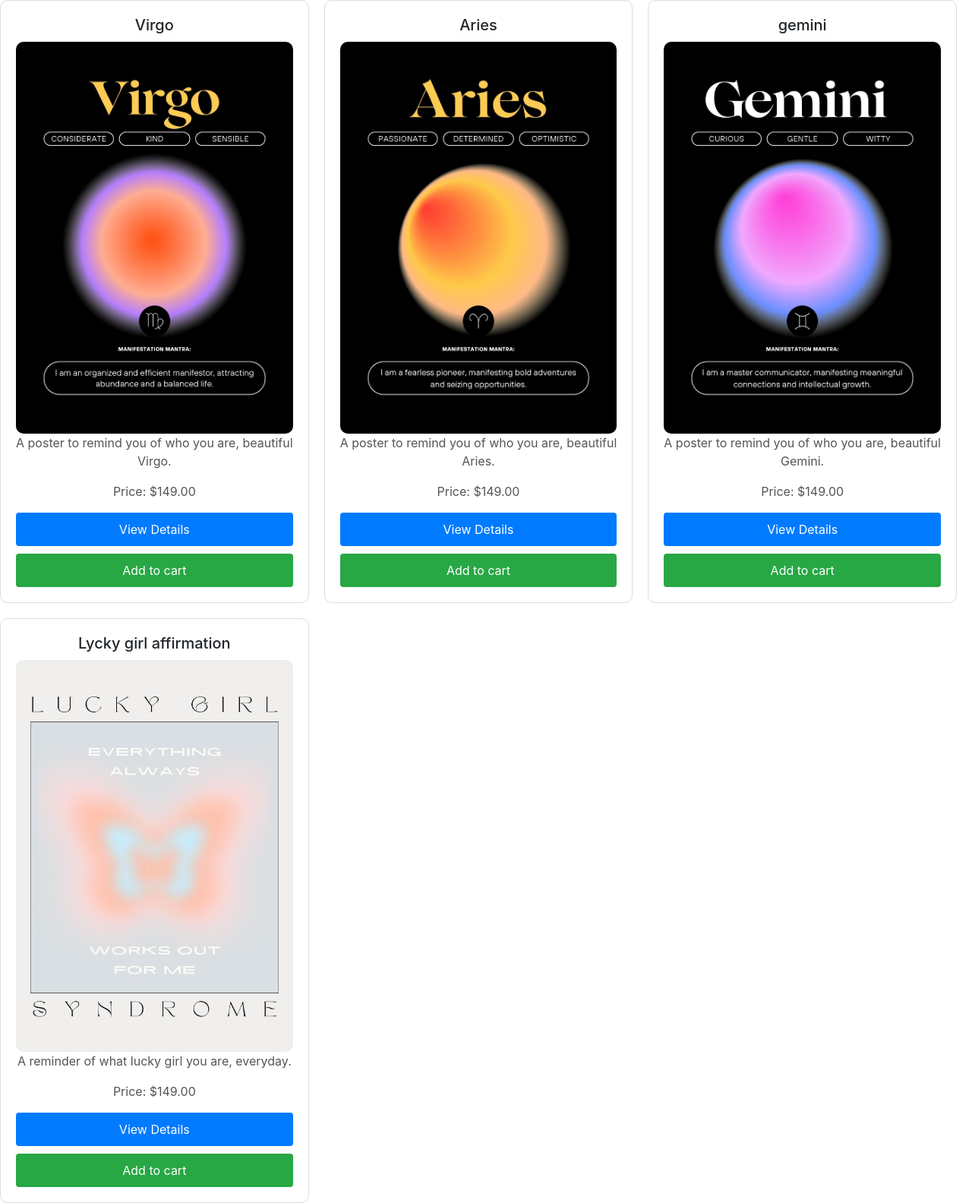
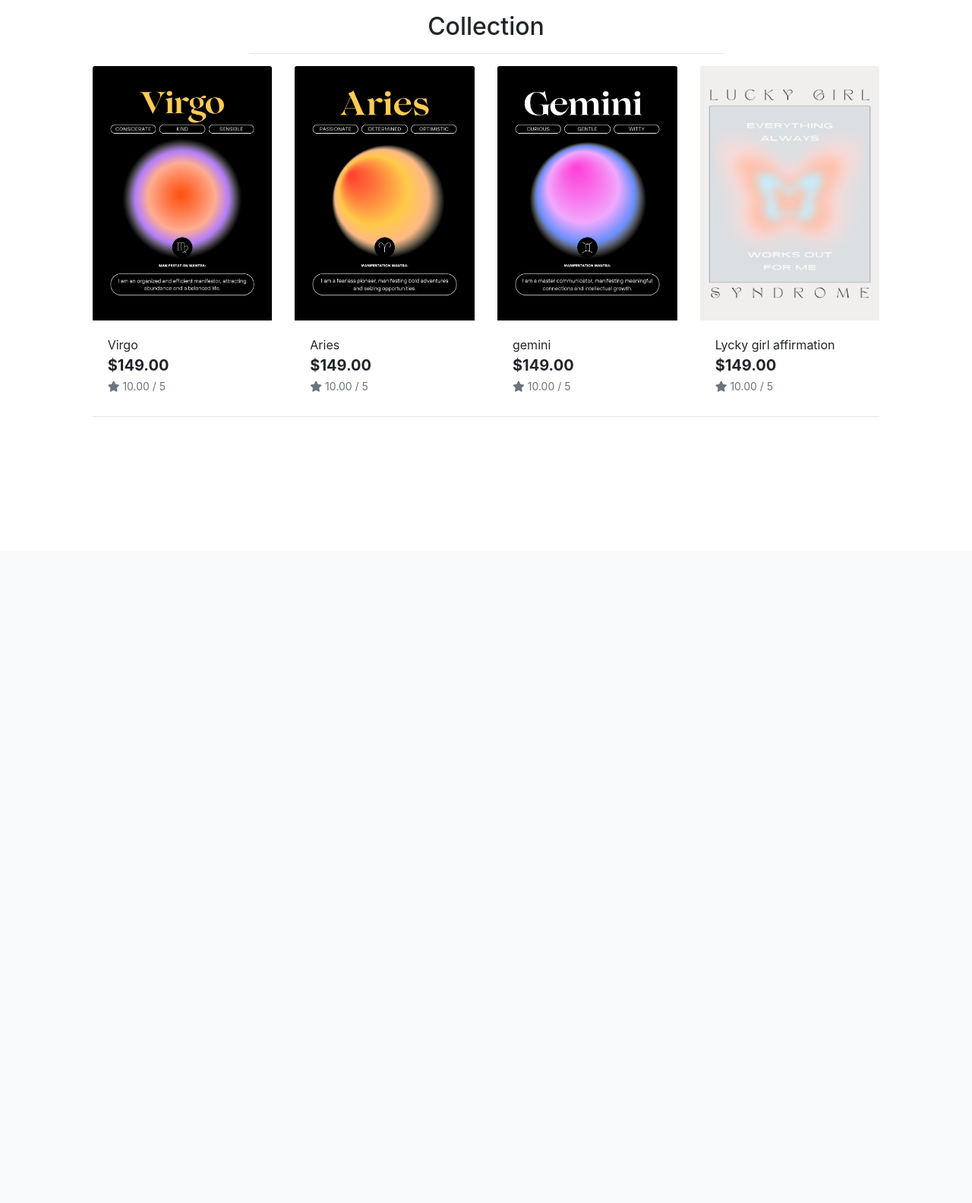
Before and after one commit to emmhe015/SoulPowerPosters, a Django app: page /products/ in a window 1280 px wide. Shown: the part 74-1658 px from the top of the page at 76% size. After the commit the page ends 623 px from the top, so only its background shows below. Run offline with Django 3.2, Linux system fonts and the light colour scheme; data comes from the database, SQL or seed files in the repository; some libraries are stand-ins or nearby versions.

Commit message:
Update style in product_list

```diff
--- a/store/templates/store/product_list.html
+++ b/store/templates/store/product_list.html
@@ -1,16 +1,79 @@
 {% extends "store/base.html" %}
+{% load static %}
+
+{% block page_header %}
+    <div class="container header-container">
+        <div class="row">
+            <div class="col"></div>
+        </div>
+    </div>
+{% endblock %}
+
 {% block content %}
-<div class="product-list">
-    {% for product in products %}
-        <div class="product-item">
-            <h3>{{ product.name }}</h3>
-            <img src="{{ product.image.url }}" alt="{{ product.name }}" class="img-fluid">
-            <p>{{ product.description }}</p>
-            <p>{{ product.review }}</p>
-            <p>Price: ${{ product.price }}</p>
-            <a href="{% url 'product_detail' product.id %}" class="btn btn-primary">View Details</a>
-            <a href="{% url 'add_to_cart' product.id %}" class="btn btn-success">Add to cart</a>
+    <div class="overlay"></div>
+    <div class="container-fluid">
+        <div class="row">
+            <div class="col text-center mt-3">
+                <h2 class="logo-font">Collection</h2>
+                <hr class="w-50 mb-1">
+            </div>
         </div>
-    {% endfor %}
-</div>
+        <div class="row">
+            <div class="product-container col-10 offset-1">
+                <div class="row mt-1 mb-2"></div>
+                <div class="row">
+                    {% for product in products %}
+                        <div class="col-sm-6 col-md-6 col-lg-4 col-xl-3">
+                            <div class="card h-100 border-0">
+                                {% if product.image %}
+                                <a href="">
+                                    <img class="card-img-top img-fluid" src="{{ product.image.url }}" alt="{{ product.name }}">
+                                </a>
+                                {% else %}
+                                <a href="">
+                                    <img class="card-img-top img-fluid" src="{{ MEDIA_URL }}noimage.png" alt="{{ product.name }}">
+                                </a>
+                                {% endif %}
+                                <div class="card-body pb-0">
+                                    <p class="mb-0">{{ product.name }}</p>
+                                </div>
+                                <div class="card-footer bg-white pt-0 border-0 text-left">
+                                    <div class="row">
+                                        <div class="col">
+                                            <p class="lead mb-0 text-left font-weight-bold">${{ product.price }}</p>
+                                            {% if product.rating %}
+                                                <small class="text-muted"><i class="fas fa-star mr-1"></i>{{ product.rating }} / 5</small>
+                                            {% else %}
+                                                <small class="text-muted">No Rating</small>
+                                            {% endif %}
+                                        </div>
+                                    </div>
+                                </div>
+                            </div>
+                        </div>
+                        {% if forloop.counter|divisibleby:1 %}
+                            <div class="col-12 d-sm-none mb-5">
+                                <hr>
+                            </div>
+                        {% endif %}
+                        {% if forloop.counter|divisibleby:2 %}
+                            <div class="col-12 d-none d-sm-block d-md-block d-lg-none mb-5">
+                                <hr>
+                            </div>
+                        {% endif %}
+                        {% if forloop.counter|divisibleby:3 %}
+                            <div class="col-12 d-none d-lg-block d-xl-none mb-5">
+                                <hr>
+                            </div>
+                        {% endif %}
+                        {% if forloop.counter|divisibleby:4 %}
+                            <div class="col-12 d-none d-xl-block mb-5">
+                                <hr>
+                            </div>
+                        {% endif %}
+                    {% endfor %}
+                </div>
+            </div>
+        </div>
+    </div>
 {% endblock %}
```
